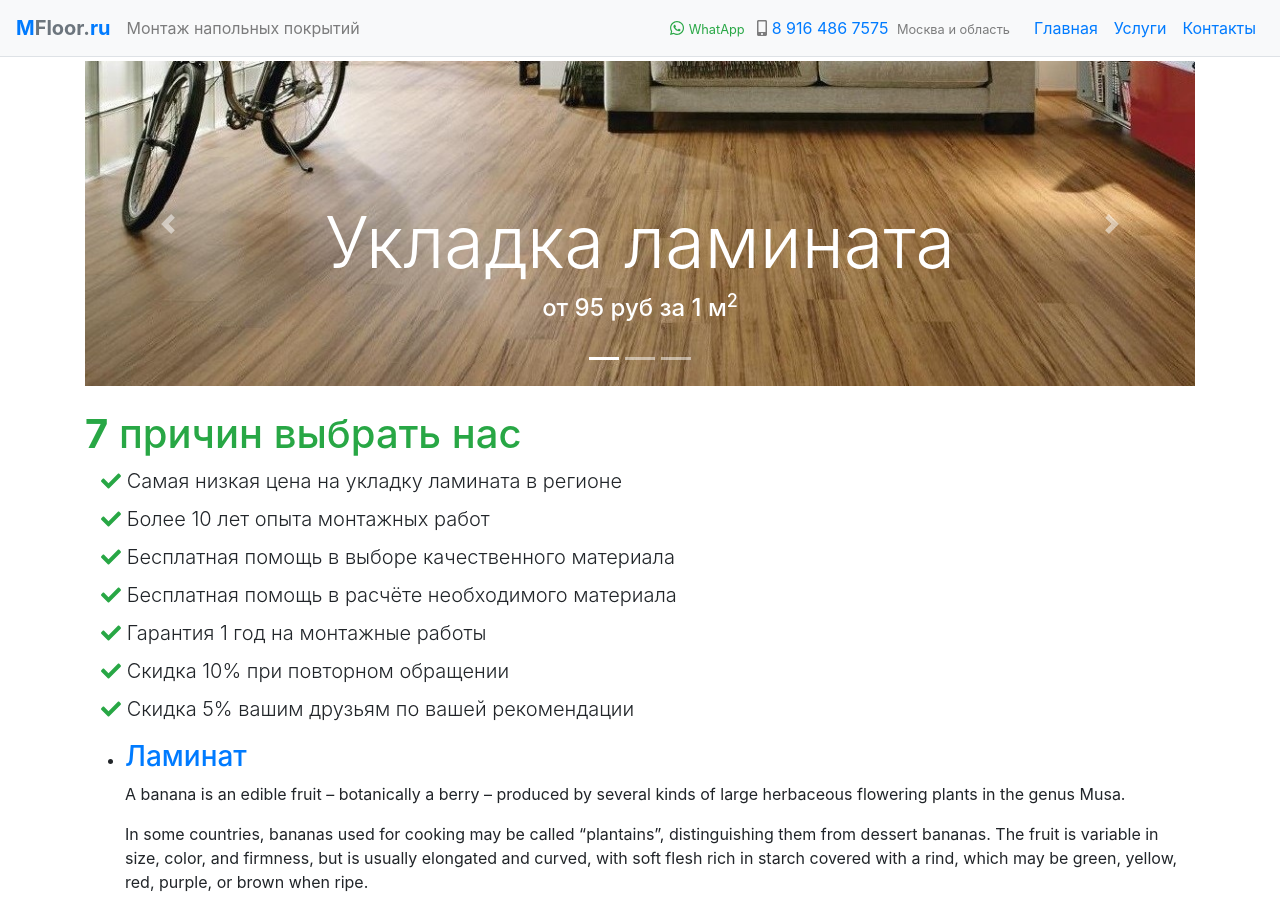
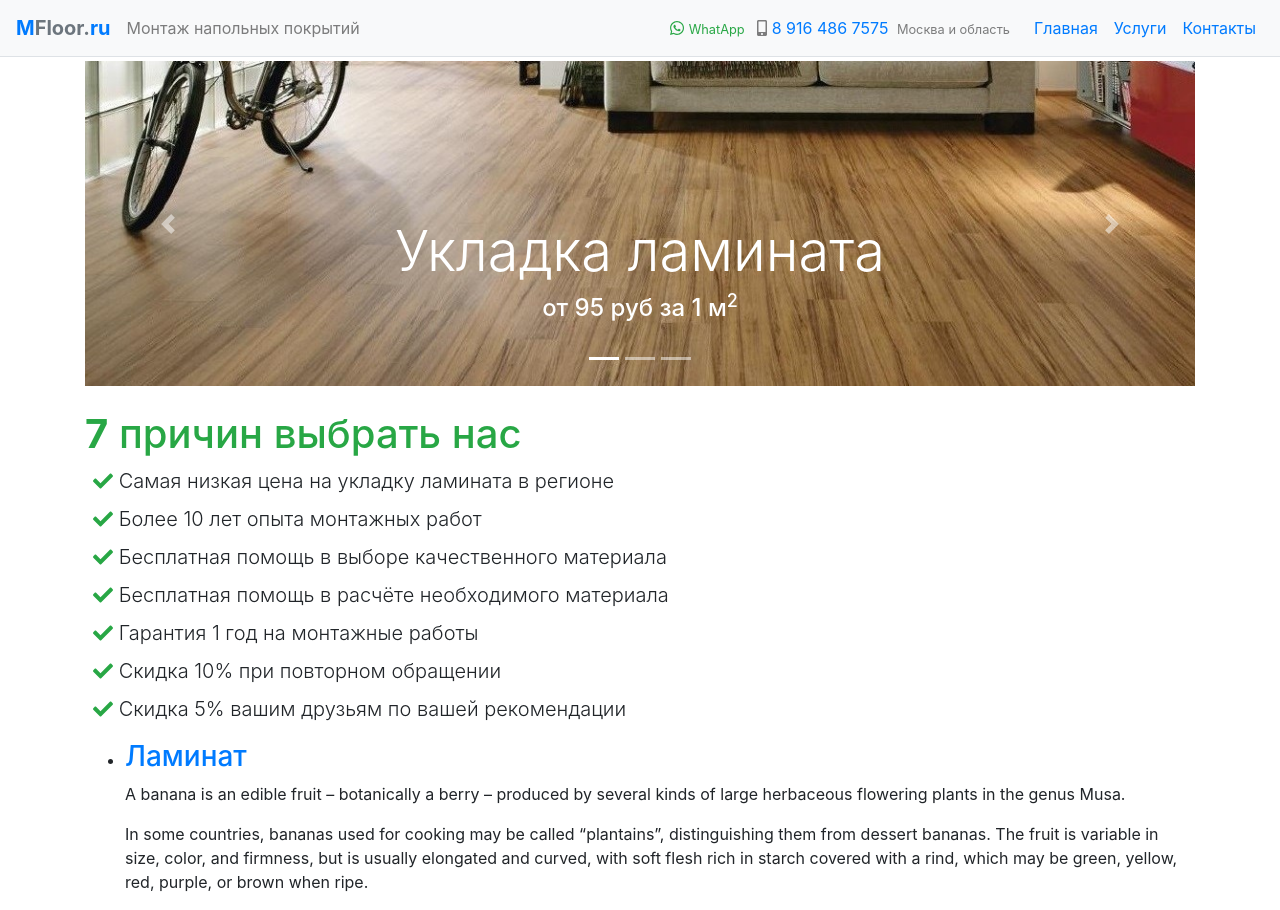
Before and after one commit to nskforward/MFloor, a Jekyll site: the page built from index.html, in a window 1280 px wide. Built offline with Jekyll 4.4.1, drawn with Linux system fonts in a browser that asks for light colours.

```diff
--- a/index.html
+++ b/index.html
@@ -14,21 +14,21 @@
         <div class="carousel-item active">
             <img class="d-block w-100" src="/assets/img/slides/slide1.jpg" alt="укладка ламината">
             <div class="carousel-caption d-none d-md-block">
-                <h1 class="display-3 text-white">Укладка ламината</h1>
+                <h1 class="display-4 text-white">Укладка ламината</h1>
                 <h4 class="text-white mb-4">от 95 руб за 1 м<sup>2</sup></h4>
             </div>
         </div>
         <div class="carousel-item">
             <img class="d-block w-100" src="/assets/img/slides/slide2.jpg" alt="укладка ковролина">
             <div class="carousel-caption d-none d-md-block">
-                <h1 class="display-3 text-dark">Ковролин и линолеум</h1>
+                <h1 class="display-4 text-dark">Ковролин и линолеум</h1>
                 <h4 class="text-dark mb-4">от 120 руб за 1 м<sup>2</sup></h4>
             </div>
         </div>
         <div class="carousel-item">
             <img class="d-block w-100" src="/assets/img/slides/slide3.jpg" alt="заливка наливного пола">
             <div class="carousel-caption d-none d-md-block">
-                <h1 class="display-3 text-white">Заливка полов</h1>
+                <h1 class="display-4 text-white">Заливка полов</h1>
                 <h4 class="text-white mb-4">от 400 руб за 1 м<sup>2</sup></h4>
             </div>
         </div>
@@ -44,7 +44,7 @@
 </div>
 
 <h1 class="text-success mt-4"><b>7</b> причин выбрать нас</h1>
-<dl class="ml-3">
+<dl class="ml-2">
     <dd class="lead"><i class="fas fa-check text-success"></i> Самая низкая цена на укладку ламината в регионе</dd>
     <dd class="lead"><i class="fas fa-check text-success"></i> Более 10 лет опыта монтажных работ</dd>
     <dd class="lead"><i class="fas fa-check text-success"></i> Бесплатная помощь в выборе качественного материала</dd>
```
